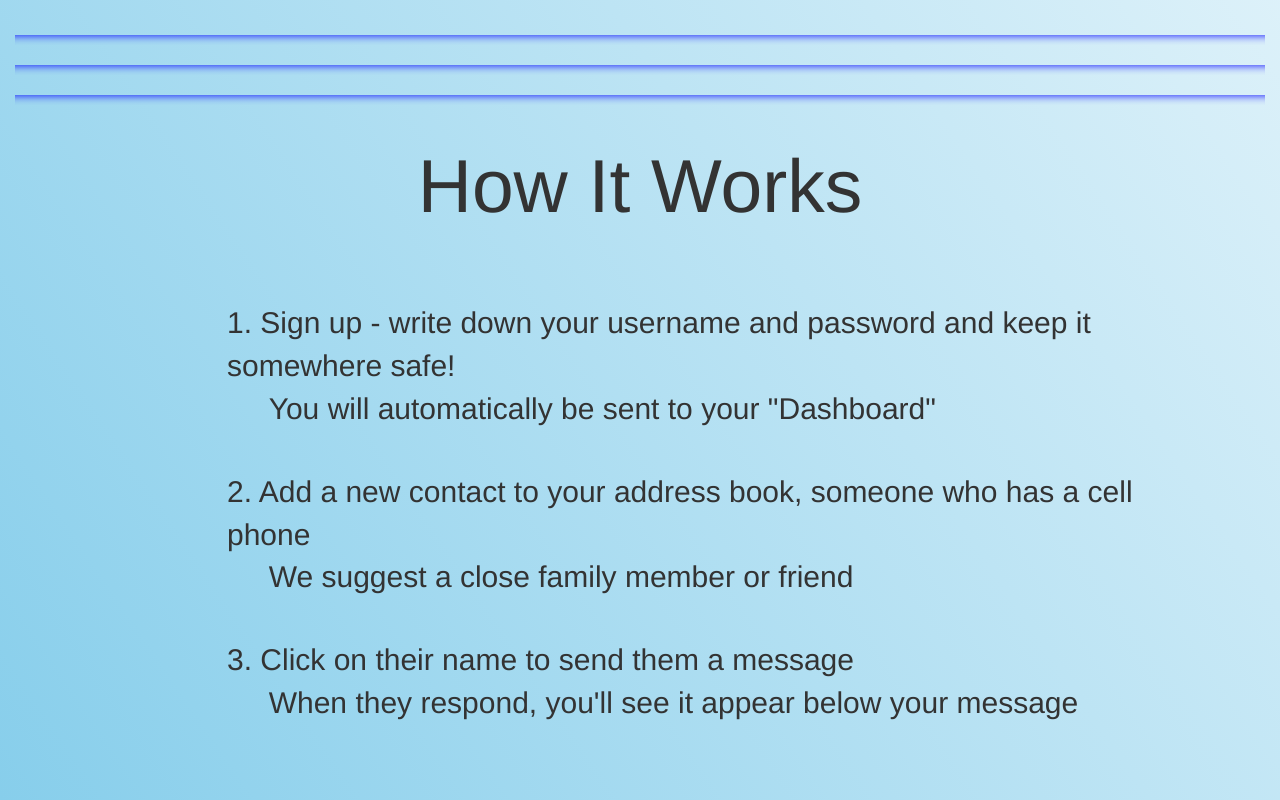
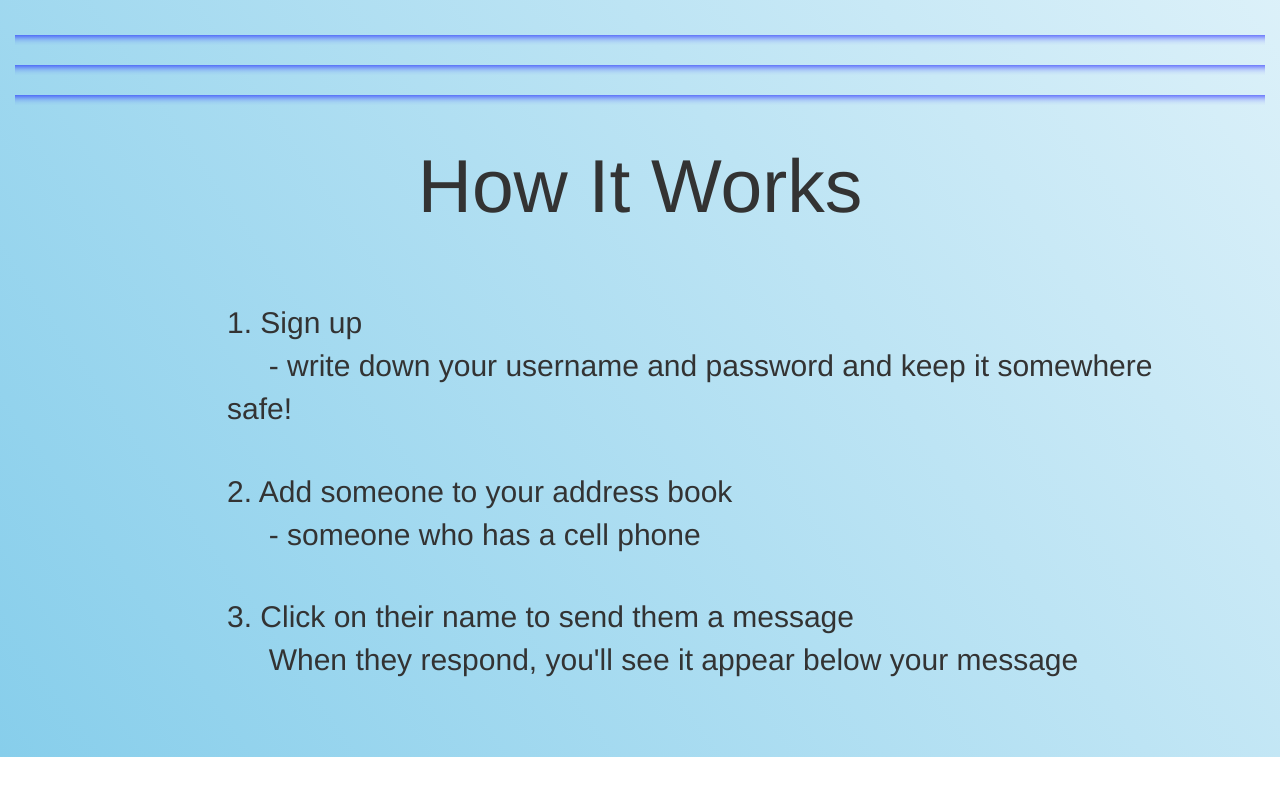
Before and after one commit to jwuestef/Simple-Text, a website: page client/index.html in a window 1280 px wide. Shown: the part 1082-1882 px from the top of the page. After the commit the page ends 1839 px from the top, so only its background shows below. Drawn offline with nearby package versions, Linux system fonts and the light colour scheme; some packages are replaced by stand-ins of ours.

Commit message:
reworded How It Works on landing page

```diff
--- a/client/landingpage/landing.html
+++ b/client/landingpage/landing.html
@@ -58,10 +58,10 @@
 	<h1>How It Works</h1>
 
 	<ul>
-		<li>1. Sign up - write down your username and password and keep it somewhere safe!</li>
-		<li>&nbsp;&nbsp;&nbsp;&nbsp;&nbsp;You will automatically be sent to your "Dashboard"</li>
-		<li>2. Add a new contact to your address book, someone who has a cell phone</li>
-		<li>&nbsp;&nbsp;&nbsp;&nbsp;&nbsp;We suggest a close family member or friend</li>
+		<li>1. Sign up</li>
+		<li>&nbsp;&nbsp;&nbsp;&nbsp;&nbsp;- write down your username and password and keep it somewhere safe!</li>
+		<li>2. Add someone to your address book</li>
+		<li>&nbsp;&nbsp;&nbsp;&nbsp;&nbsp;- someone who has a cell phone</li>
 		<li>3. Click on their name to send them a message</li>
 		<li>&nbsp;&nbsp;&nbsp;&nbsp;&nbsp;When they respond, you'll see it appear below your message</li>
 	</ul>
```
